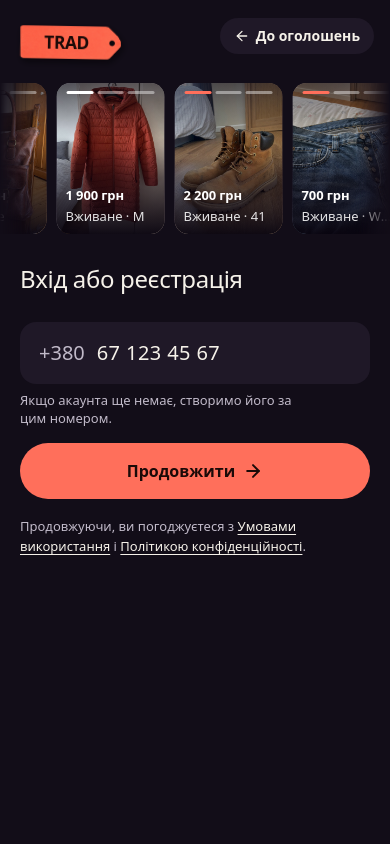
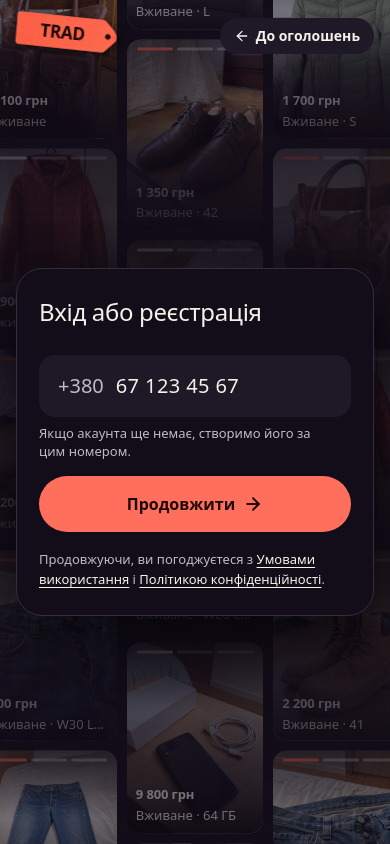
Before and after one commit to Kostia1001/trad-demo, a plain HTML site: page login.html in a window 390 px wide. Drawn offline with Linux system fonts and the light colour scheme; a web font is replaced by a local one.

Commit message:
Вхід на телефоні: стіна оголошень і форма карткою, як на комп'ютері
Co-Authored-By: Claude Fable 5.2 <noreply@anthropic.com>

```diff
--- a/catalog.html
+++ b/catalog.html
@@ -210,6 +210,9 @@
 
 
 
+
+
+
   /* demo:start */
   (function () {
     var CATS = {
@@ -297,7 +300,7 @@
   /* demo:end */
 </script>
 <!-- block3 -->
+<script src="shop.js"></script>
 <!-- demo -->
-<script src="shop.js"></script>
 </body>
 </html>
--- a/style.css
+++ b/style.css
@@ -680,22 +680,29 @@ body.embedded .dtop .r1 { padding-left: 16px; }
 .acct, .authwall, .authbrand, .pv { display: none; }
 @keyframes wallup { to { transform: translateY(calc(-50% - 8px)); } }
 @keyframes walldown { from { transform: translateY(calc(-50% - 8px)); } }
-@keyframes wallleft { to { transform: translateX(calc(-50% - 5px)); } }
 .authwall .card:hover .frame img { transform: none; }
 @media (max-width: 899px) {
-  /* вхід на телефоні: стрічка оголошень над заголовком, лише на першому кроці */
-  body.auth:has(.step[data-step="1"].on) .authwall { display: block; overflow: hidden; }
-  body.auth:has(.step[data-step="1"].on) .step[data-step="1"] > .wordmark { display: none; }
-  body.auth:has(.step[data-step="1"].on) .step[data-step="1"] h1 { margin-top: 30px; }
-  .authwall .wordmark { display: block; padding: 26px 20px 0; }
-  .authwall .wall { margin-top: 24px; -webkit-mask-image: linear-gradient(90deg, transparent, #000 9%, #000 91%, transparent); mask-image: linear-gradient(90deg, transparent, #000 9%, #000 91%, transparent); }
-  .authwall .wcol { display: none; }
-  .authwall .wcol:first-child { display: flex; gap: 10px; width: max-content; animation: wallleft 48s linear infinite; }
-  .authwall .card { flex: none; width: 108px; }
+  /* вхід на телефоні: той самий вигляд, що на комп'ютері — стіна оголошень на весь екран, форма карткою поверх, на всіх кроках */
+  body.auth { max-width: none; min-height: 100vh; min-height: 100dvh; display: flex; flex-direction: column; align-items: center; justify-content: center; padding: 84px 16px 44px; }
+  body.auth .authwall { display: block; position: fixed; inset: 0; overflow: hidden; }
+  body.auth .authwall .wordmark { display: none; }
+  body.auth .wall { position: absolute; inset: 0 -5%; display: grid; grid-template-columns: repeat(3, 1fr); gap: 10px; }
+  body.auth .wcol { display: grid; gap: 10px; align-content: start; animation: wallup 96s linear infinite; }
+  body.auth .wcol:nth-child(even) { animation-name: walldown; animation-duration: 118s; }
+  body.auth .wcol:nth-child(n+4) { display: none; }
   .authwall .frame { border-radius: 14px; }
   .authwall .title, .authwall .dur { display: none; }
   .authwall .cap { left: 9px; right: 9px; bottom: 8px; }
   .authwall .price { font-size: 13px; }
+  body.auth .authwall::after { content: ""; position: absolute; z-index: 1; inset: 0; background: linear-gradient(180deg, oklch(0.17 0.025 305 / 0.5), oklch(0.17 0.025 305 / 0.86) 24%, oklch(0.17 0.025 305 / 0.86) 76%, oklch(0.17 0.025 305 / 0.5)); }
+  body.auth .authbrand { display: block; position: absolute; z-index: 3; left: 16px; top: 16px; }
+  body.auth .authbrand .wordmark { display: block; font-size: 24px; }
+  body.auth .login { position: relative; z-index: 2; width: 100%; max-width: 460px; padding: 28px 22px 26px; border-radius: 26px; background: var(--bg); border: 1px solid var(--line); box-shadow: 0 24px 60px oklch(0.08 0.02 305 / 0.6); }
+  body.auth .login .wordmark { display: none; }
+  body.auth .login .wordmark + h1, body.auth .login .wordmark + .blocked { margin-top: 0; }
+  body.auth .login h1[style] { margin-top: 12px !important; }
+  body.auth .login .flow-row { margin-top: -8px !important; }
+  body.auth .toast { z-index: 30; }
 }
 @media (min-width: 900px) {
   body.wide .search, body.wide .search input { min-width: 0; }
@@ -790,38 +797,6 @@ body.embedded .dtop .r1 { padding-left: 16px; }
 @keyframes vplay { from { transform: scale(1.02); } to { transform: scale(1.2) translate(-2%, -2.5%); } }
 @keyframes vprog { from { transform: scaleX(0); } to { transform: scaleX(1); } }
 
-/* ---------- Показ: фільтри каталогу на комп'ютері відкриваються кнопкою ---------- */
-@media (min-width: 900px) {
-  body.wide .shop { grid-template-columns: 1fr; }
-  body.wide .side { display: none; }
-  body.wide .shop .grid { grid-template-columns: repeat(5, 1fr); }
-  body.wide .tools .pill { display: inline-flex; }
-  body.wide .tools .pill[aria-pressed="true"] { background: var(--text); color: var(--bg); }
-  body.wide.fopen .shop { grid-template-columns: 264px 1fr; }
-  body.wide.fopen .side { display: block; }
-  body.wide.fopen .shop .grid { grid-template-columns: repeat(4, 1fr); }
-}
-@media (min-width: 900px) and (max-width: 1139px) {
-  body.wide .shop .grid { grid-template-columns: repeat(4, 1fr); }
-  body.wide.fopen .shop .grid { grid-template-columns: repeat(3, 1fr); }
-}
-
-/* ---------- Знак: бирка ---------- */
-.hw { display: inline-block; font-size: 0.72em; vertical-align: middle; }
-.tagx { position: relative; display: inline-flex; align-items: center; justify-content: center; width: 5.86em; height: 1.887em; padding-right: 0.46em; background: url(assets/tag.png) center / 100% 100% no-repeat; color: var(--on-hot); font: 700 1em/1 var(--display); letter-spacing: -0.02em; transform: rotate(6deg); filter: drop-shadow(0.12em 0.2em 0.22em oklch(0.05 0.02 305 / 0.6)); transition: transform 0.7s var(--ease); }
-.wordmark:hover .tagx { transform: rotate(1deg); }
-/* в адмінці підпис «Адмінка» має свої стилі для span — знак їх не успадковує */
-.aside .brand .wordmark .hw { font-size: 14px; }
-.aside .brand .wordmark .tagx { font-size: 1em; font-weight: 700; letter-spacing: -0.02em; text-transform: none; color: var(--on-hot); }
-@media (min-width: 900px) {
-  /* вхід із комп'ютера: знак маленький, ліворуч угорі сторінки, як у шапці сайту (так роблять Airbnb, Stripe,
-     Figma — приклади в docs/design/refs/login-modern/). Жодних шнурків і кілець: вони відволікали від форми. */
-  body.auth .authbrand { position: fixed; z-index: 3; left: 48px; top: 30px; }
-  body.auth .authbrand .wordmark { font-size: 28px; }
-}
-/* стрілка на головній кнопці входу */
-.login .btn.primary svg { width: 20px; height: 20px; stroke-width: 2.4; }
-
 /* ---------- Оголошення з AI: основний шлях ---------- */
 .ai-fail { display: none; }
 .ai-step.fail .scan, .ai-step.fail .ai-run { display: none; }
@@ -840,6 +815,38 @@ body.embedded .dtop .r1 { padding-left: 16px; }
 .srcstrip .s svg { position: absolute; inset: 0; margin: auto; width: 14px; height: 14px; color: #fff; fill: #fff; }
 .srcstrip small { margin-left: 6px; font-size: 13px; color: var(--text-2); }
 #f-def { margin-top: 10px; min-height: 76px; }
+
+/* ---------- Знак: бирка ---------- */
+.hw { display: inline-block; font-size: 0.72em; vertical-align: middle; }
+.tagx { position: relative; display: inline-flex; align-items: center; justify-content: center; width: 5.86em; height: 1.887em; padding-right: 0.46em; background: url(assets/tag.png) center / 100% 100% no-repeat; color: var(--on-hot); font: 700 1em/1 var(--display); letter-spacing: -0.02em; transform: rotate(6deg); filter: drop-shadow(0.12em 0.2em 0.22em oklch(0.05 0.02 305 / 0.6)); transition: transform 0.7s var(--ease); }
+.wordmark:hover .tagx { transform: rotate(1deg); }
+/* в адмінці підпис «Адмінка» має свої стилі для span — знак їх не успадковує */
+.aside .brand .wordmark .hw { font-size: 14px; }
+.aside .brand .wordmark .tagx { font-size: 1em; font-weight: 700; letter-spacing: -0.02em; text-transform: none; color: var(--on-hot); }
+@media (min-width: 900px) {
+  /* вхід із комп'ютера: знак маленький, ліворуч угорі сторінки, як у шапці сайту (так роблять Airbnb, Stripe,
+     Figma — приклади в docs/design/refs/login-modern/). Жодних шнурків і кілець: вони відволікали від форми. */
+  body.auth .authbrand { position: fixed; z-index: 3; left: 48px; top: 30px; }
+  body.auth .authbrand .wordmark { font-size: 28px; }
+}
+/* стрілка на головній кнопці входу */
+.login .btn.primary svg { width: 20px; height: 20px; stroke-width: 2.4; }
+
+/* ---------- Показ: фільтри каталогу на комп'ютері відкриваються кнопкою ---------- */
+@media (min-width: 900px) {
+  body.wide .shop { grid-template-columns: 1fr; }
+  body.wide .side { display: none; }
+  body.wide .shop .grid { grid-template-columns: repeat(5, 1fr); }
+  body.wide .tools .pill { display: inline-flex; }
+  body.wide .tools .pill[aria-pressed="true"] { background: var(--text); color: var(--bg); }
+  body.wide.fopen .shop { grid-template-columns: 264px 1fr; }
+  body.wide.fopen .side { display: block; }
+  body.wide.fopen .shop .grid { grid-template-columns: repeat(4, 1fr); }
+}
+@media (min-width: 900px) and (max-width: 1139px) {
+  body.wide .shop .grid { grid-template-columns: repeat(4, 1fr); }
+  body.wide.fopen .shop .grid { grid-template-columns: repeat(3, 1fr); }
+}
 
 /* ---------- Навігація й полки вітрини ---------- */
 :root { --text-2: oklch(0.8 0.022 305); }
```
